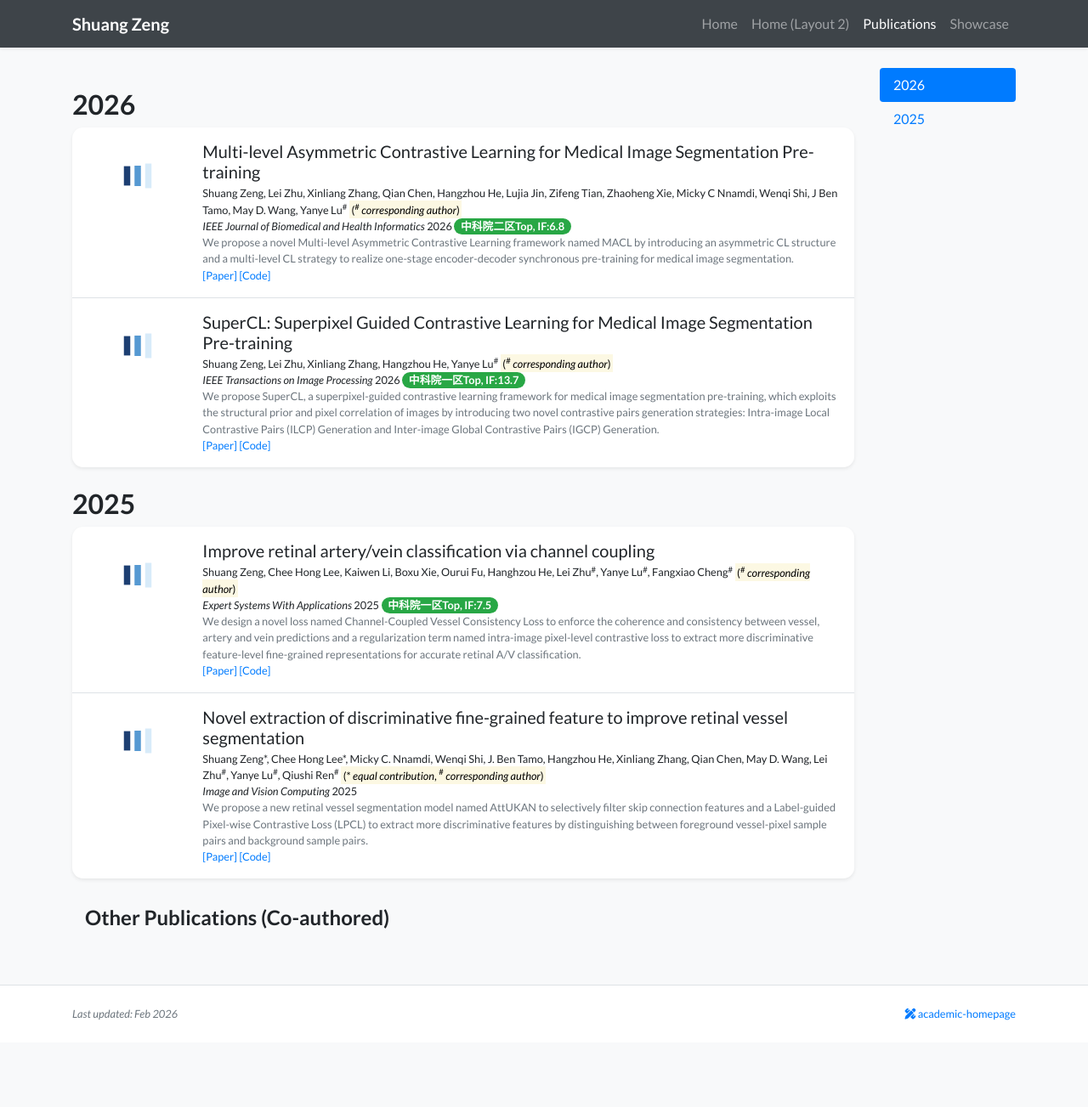
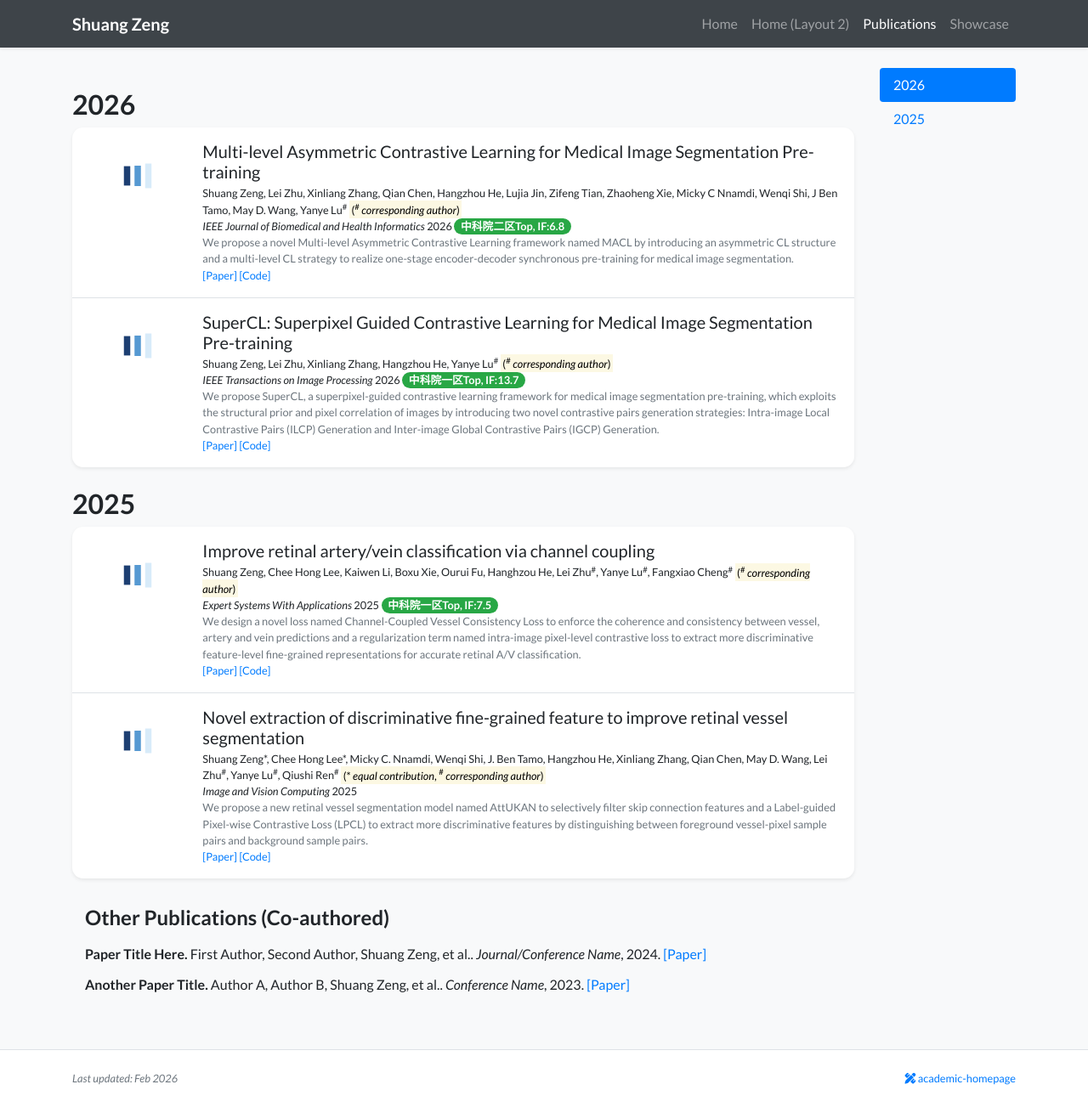
Before and after one commit to stevezs315/stevezs315.github.io, a Jekyll site: the page built from publications.html, in a window 1280 px wide and 1303 px high. Shown: the whole window at 85% size. Built offline with Jekyll 4.4.1, drawn with Linux system fonts in a browser that asks for light colours; nearby versions of some CDN libraries; a style sheet for code colours, icons or effects is not loaded.

Commit message:
Update publications.html

```diff
--- a/publications.html
+++ b/publications.html
@@ -22,7 +22,7 @@ body_attr: >-
         <div class="col-md-12">
           <h4 style="margin-top: 2rem; margin-bottom: 1rem;">Other Publications (Co-authored)</h4>
           <ul class="list-unstyled">
-            {% for pub in site.data.other_publications %}
+            {% for pub in site.data.co-author_pub %}
             <li style="margin-bottom: 0.75rem;">
               <b>{{ pub.title }}.</b>
               {{ pub.authors }}.
```
